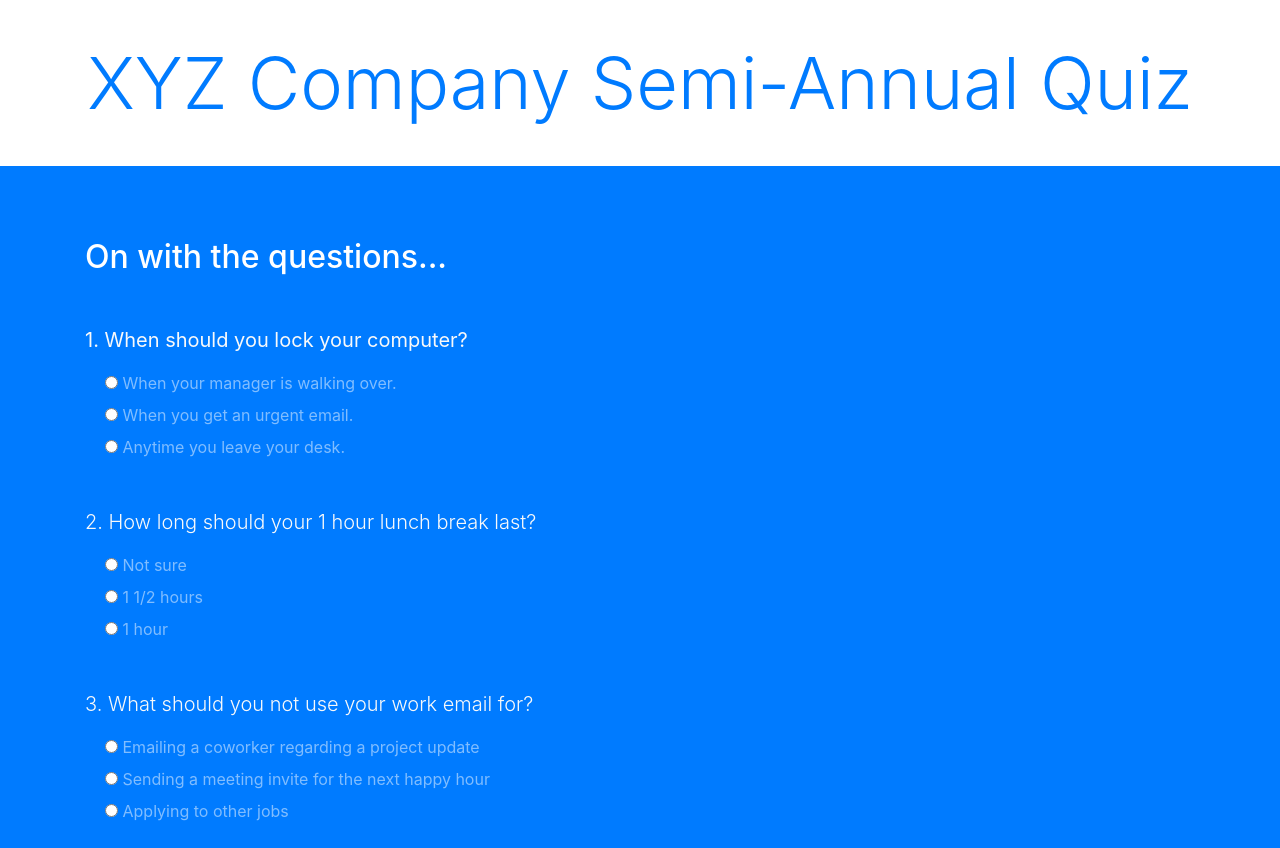
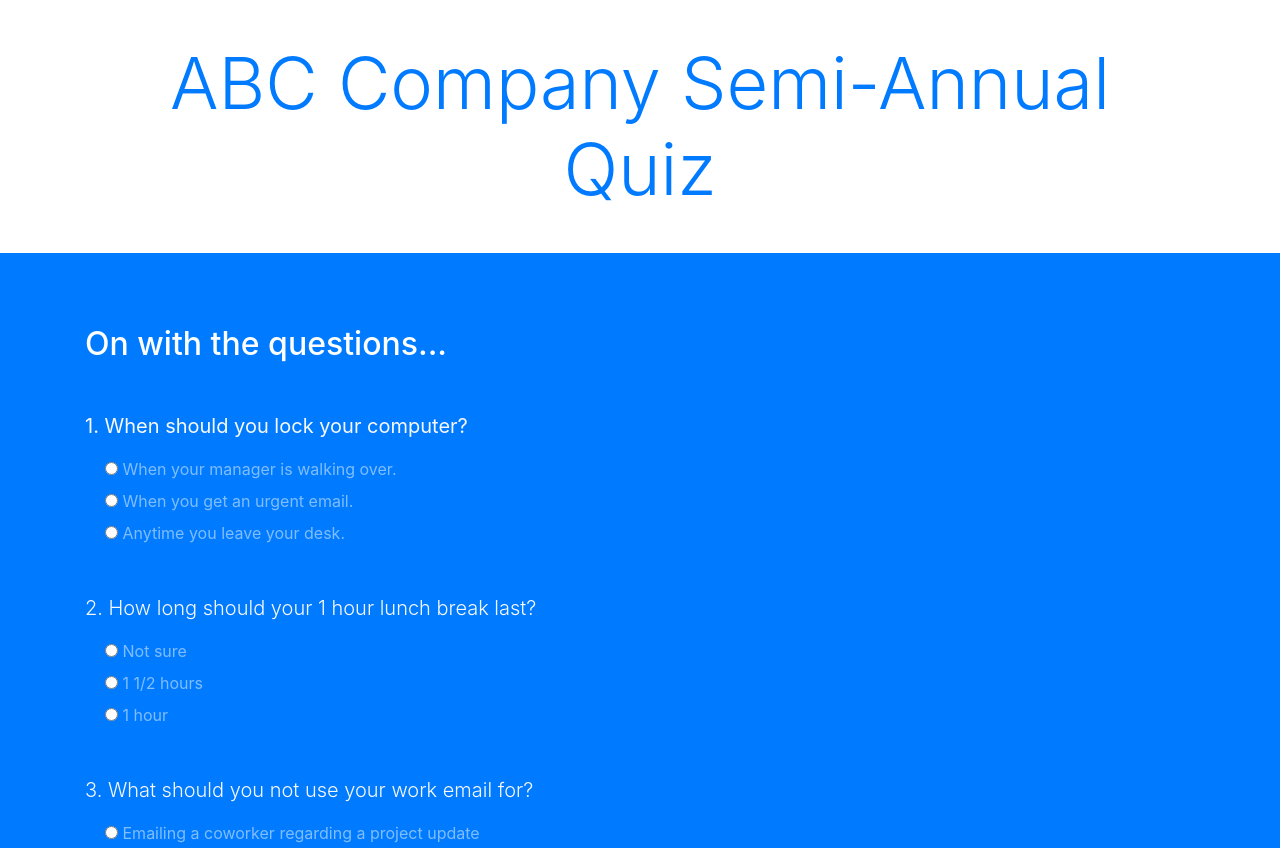
Before and after one commit to m1burkett/Simple-Quiz, a plain HTML site: page index.html in a window 1280 px wide. Shown: the top 848 px of the page. Drawn offline with nearby package versions, Linux system fonts and the light colour scheme.

Commit message:
new branch and title

```diff
--- a/index.html
+++ b/index.html
@@ -17,7 +17,7 @@
     <div class="intro py-3 bg-white text-center">
       <div class="container">
         <h2 class="text-primary display-3 my-4">
-          XYZ Company Semi-Annual Quiz
+          ABC Company Semi-Annual Quiz
         </h2>
       </div>
     </div>
```
